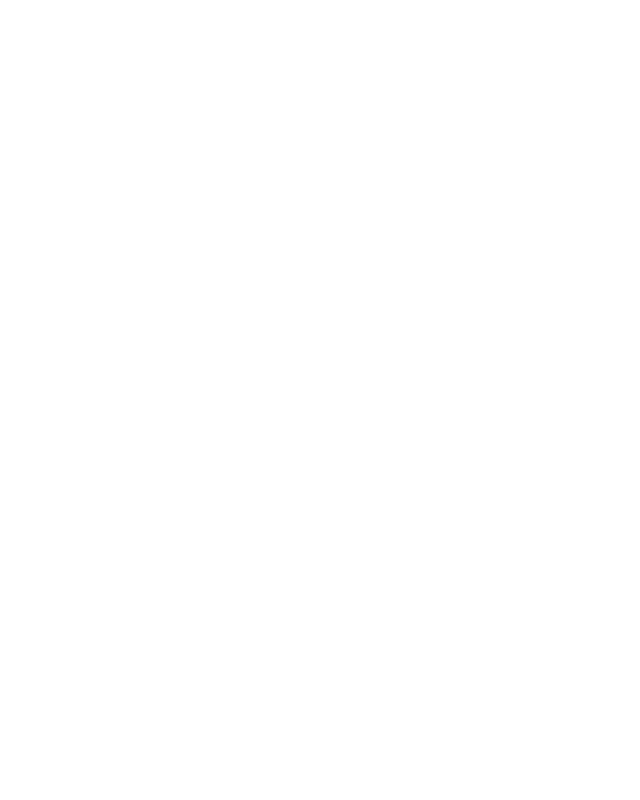
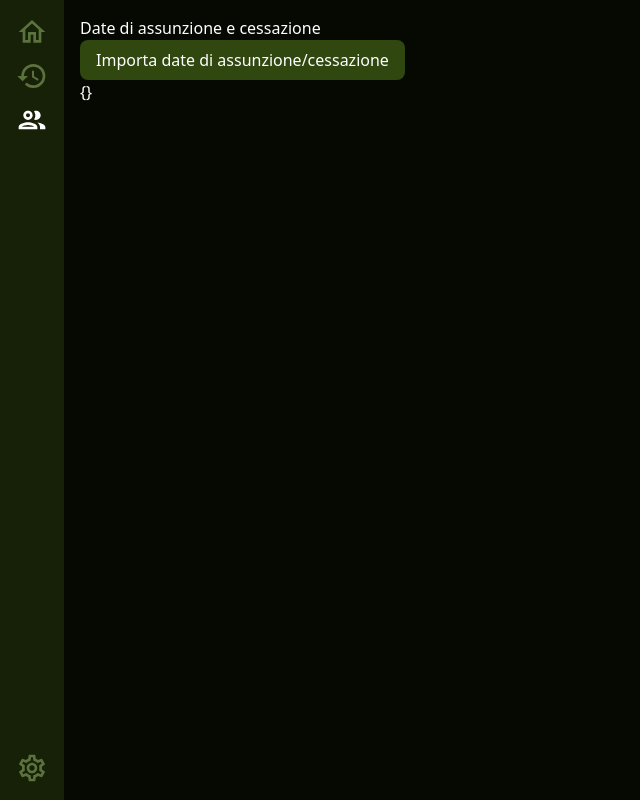
Before and after one commit to mcafi/godimento-banca-ore, a React (Vite) app: page /companies in a window 1280 px wide. Before the commit this address had no page. Shown: the whole page, without its empty margins (0-640 px from the left). Built offline with nearby package versions, Linux system fonts and the light colour scheme.

Commit message:
added import csv file

```diff
--- a/src/components/Navbar.tsx
+++ b/src/components/Navbar.tsx
@@ -5,6 +5,7 @@
 import { NavLink } from "react-router";
 import { Tooltip } from "@material-tailwind/react";
 import { BaselineHistory } from "@/icons/BaselineHistory";
+import { OutlinePeople } from "@/icons/OutlinePeople";
 
 const Navbar: React.FC = () => {
   const { t } = useTranslation();
@@ -40,6 +41,20 @@
             <BaselineHistory className="size-8" />
           </NavLink>
         </Tooltip>
+        <Tooltip
+          placement="right"
+          className="bg-primary-400 ml-5"
+          content={t("companies")}
+        >
+          <NavLink
+            to="/companies"
+            className={({ isActive }) =>
+              clsx("text-primary-400", { "text-white": isActive })
+            }
+          >
+            <OutlinePeople className="size-8" />
+          </NavLink>
+        </Tooltip>
       </div>
       <Tooltip
         placement="right"
--- /dev/null
+++ b/src/hooks/useCompaniesFile.ts
@@ -0,0 +1,166 @@
+import { useState, useEffect } from 'react';
+import { readTextFile, writeTextFile, exists, mkdir } from "@tauri-apps/plugin-fs";
+import { message } from "@tauri-apps/plugin-dialog";
+import { appLocalDataDir, join } from "@tauri-apps/api/path";
+import { CompanyConfig } from '@/types/CompanyConfig';
+import { CompanyCSVEntry } from '@/types/CompanyCSVEntry';
+
+const defaultJson = {};
+
+export function useCompaniesFile() {
+    const [config, setConfig] = useState<CompanyConfig>(defaultJson);
+    const [configPath, setConfigPath] = useState<string | null>(null);
+    const [isLoading, setIsLoading] = useState<boolean>(true);
+    const [error, setError] = useState<string | null>(null);
+
+    useEffect(() => {
+        async function initConfig() {
+            try {
+                const appDataDir = await appLocalDataDir();
+
+                // Crea la directory se non esiste
+                if (!(await exists(appDataDir))) {
+                    await mkdir(appDataDir, { recursive: true });
+                }
+
+                const configFilePath = await join(appDataDir, "companies.json");
+                setConfigPath(configFilePath);
+
+                const fileExists = await exists(configFilePath);
+
+                if (fileExists) {
+                    await loadConfig(configFilePath);
+                } else {
+                    await writeTextFile(configFilePath, JSON.stringify(defaultJson, null, 2));
+                    setConfig(defaultJson);
+                    setIsLoading(false);
+                }
+            } catch (err) {
+                setError(`Errore durante l'inizializzazione della configurazione: ${err}`);
+                setIsLoading(false);
+            }
+        }
+
+        initConfig();
+    }, []);
+
+    async function patchConfig(newEntries: CompanyCSVEntry[]) {
+
+        const updatedConfig = { ...config };
+
+        newEntries.forEach(entry => {
+            if (!updatedConfig[entry["Codice azienda"]]) {
+                updatedConfig[entry["Codice azienda"]] = {
+                    denominazione: entry["Denominazione"],
+                    dipendenti: {}
+                };
+            }
+            updatedConfig[entry["Codice azienda"]].dipendenti[entry["Dipendente"]] = {
+                nome: entry["Nome"],
+                cognome: entry["Cognome"],
+                codiceFiscale: entry["Codice fiscale"],
+                dataAssunzione: entry["Data assunzione"],
+                dataCessazione: entry["Data cessazione"]
+            };
+        })
+
+        setConfig({ ...updatedConfig });
+
+        await saveConfig({ ...updatedConfig });
+    }
+
+    // Carica la configurazione dal file
+    async function loadConfig(path: string) {
+        try {
+            setIsLoading(true);
+            setError(null);
+
+            const configContent = await readTextFile(path);
+            const parsedConfig = JSON.parse(configContent);
+
+            // Verifica che la configurazione sia valida e integra i valori di default
+            const validatedConfig = {
+                ...defaultJson,
+                ...parsedConfig
+            };
+
+            setConfig(validatedConfig);
+        } catch (err) {
+            setError(`Errore durante il caricamento della configurazione: ${err}`);
+            await message(`Errore durante il caricamento della configurazione: ${err}`, {
+                title: "Errore",
+                kind: "error",
+            });
+
+            // In caso di errore, usa la configurazione predefinita
+            setConfig(defaultJson);
+        } finally {
+            setIsLoading(false);
+        }
+    }
+
+    // Salva la configurazione nel file
+    async function saveConfig(newConfig: CompanyConfig) {
+        if (!configPath) return;
+
+        try {
+            setIsLoading(true);
+            setError(null);
+
+            const configString = JSON.stringify(newConfig, null, 2);
+            await writeTextFile(configPath, configString);
+
+            console.log(configPath)
+
+            await message("Configurazione salvata con successo", {
+                title: "Successo",
+                kind: "info",
+            });
+        } catch (err) {
+            setError(`Errore durante il salvataggio della configurazione: ${err}`);
+            await message(`Errore durante il salvataggio della configurazione: ${err}`, {
+                title: "Errore",
+                kind: "error",
+            });
+        } finally {
+            setIsLoading(false);
+        }
+    }
+
+    // Ripristina la configurazione ai valori predefiniti
+    async function resetConfig() {
+        try {
+            setIsLoading(true);
+            setError(null);
+
+            if (!configPath) return;
+
+            setConfig(defaultJson);
+            const configString = JSON.stringify(defaultJson, null, 2);
+            await writeTextFile(configPath, configString);
+
+            await message("Configurazione ripristinata ai valori predefiniti", {
+                title: "Successo",
+                kind: "info",
+            });
+        } catch (err) {
+            setError(`Errore durante il ripristino della configurazione: ${err}`);
+            await message(`Errore durante il ripristino della configurazione: ${err}`, {
+                title: "Errore",
+                kind: "error",
+            });
+        } finally {
+            setIsLoading(false);
+        }
+    }
+
+    return {
+        config,
+        patchConfig,
+        saveConfig,
+        resetConfig,
+        configPath,
+        isLoading,
+        error
+    };
+}
--- /dev/null
+++ b/src/icons/OutlinePeople.tsx
@@ -0,0 +1,18 @@
+import { SVGProps } from "react";
+
+export function OutlinePeople(props: SVGProps<SVGSVGElement>) {
+  return (
+    <svg
+      xmlns="http://www.w3.org/2000/svg"
+      viewBox="0 0 24 24"
+      width="1em"
+      height="1em"
+      {...props}
+    >
+      <path
+        fill="currentColor"
+        d="M9 13.75c-2.34 0-7 1.17-7 3.5V19h14v-1.75c0-2.33-4.66-3.5-7-3.5M4.34 17c.84-.58 2.87-1.25 4.66-1.25s3.82.67 4.66 1.25zM9 12c1.93 0 3.5-1.57 3.5-3.5S10.93 5 9 5S5.5 6.57 5.5 8.5S7.07 12 9 12m0-5c.83 0 1.5.67 1.5 1.5S9.83 10 9 10s-1.5-.67-1.5-1.5S8.17 7 9 7m7.04 6.81c1.16.84 1.96 1.96 1.96 3.44V19h4v-1.75c0-2.02-3.5-3.17-5.96-3.44M15 12c1.93 0 3.5-1.57 3.5-3.5S16.93 5 15 5c-.54 0-1.04.13-1.5.35c.63.89 1 1.98 1 3.15s-.37 2.26-1 3.15c.46.22.96.35 1.5.35"
+      ></path>
+    </svg>
+  );
+}
--- a/src/locales/it/translation.json
+++ b/src/locales/it/translation.json
@@ -4,5 +4,6 @@
   },
   "title": "Banca ore",
   "file_history": "File recenti",
-  "settings": "Impostazioni"
+  "settings": "Impostazioni",
+  "companies": "Aziende"
 }
--- a/src/main.tsx
+++ b/src/main.tsx
@@ -3,11 +3,12 @@
 import File from "./views/File";
 import { BrowserRouter, Route, Routes } from "react-router";
 import Settings from "./views/Settings";
+import FileHistory from "./views/History";
+import Companies from "./views/Companies";
 import Layout from "./layout/Layout";
 import "./main.css";
 
 import "./i18n";
-import FileHistory from "./views/History";
 
 ReactDOM.createRoot(document.getElementById("root") as HTMLElement).render(
   <BrowserRouter>
@@ -16,6 +17,7 @@
         <Route index element={<Home />} />
         <Route path="/file" element={<File />} />
         <Route path="/file-history" element={<FileHistory />} />
+        <Route path="/companies" element={<Companies />} />
         <Route path="/settings" element={<Settings />} />
       </Route>
     </Routes>
--- /dev/null
+++ b/src/types/Azienda.ts
@@ -0,0 +1,10 @@
+export type Azienda = {
+    denominazione: string;
+    dipendenti: Record<number, {
+        nome: string;
+        cognome: string;
+        codiceFiscale: string;
+        dataAssunzione: string;
+        dataCessazione: string | null;
+    }>
+}
--- /dev/null
+++ b/src/types/CompanyCSVEntry.ts
@@ -0,0 +1,12 @@
+export type CompanyCSVEntry = {
+    "Codice azienda": number,
+    "Denominazione": string,
+    "Data inizio periodo": string,
+    "Data fine periodo": string,
+    "Dipendente": number,
+    "Nome": string,
+    "Cognome": string,
+    "Codice fiscale": string,
+    "Data assunzione": string,
+    "Data cessazione": string,
+}
--- /dev/null
+++ b/src/types/CompanyConfig.ts
@@ -0,0 +1,3 @@
+import { Azienda } from "./Azienda";
+
+export type CompanyConfig = Record<number, Azienda>;
--- /dev/null
+++ b/src/views/Companies.tsx
@@ -0,0 +1,61 @@
+import { Button } from "../components/Button";
+import { open, message } from "@tauri-apps/plugin-dialog";
+
+import { useTranslation } from "react-i18next";
+
+import Papa from "papaparse";
+import { readTextFile } from "@tauri-apps/plugin-fs";
+import { useCompaniesFile } from "@/hooks/useCompaniesFile";
+import { CompanyCSVEntry } from "@/types/CompanyCSVEntry";
+
+const Companies: React.FC = () => {
+  const { t } = useTranslation();
+
+  const { config, patchConfig } = useCompaniesFile();
+
+  async function openFile() {
+    const selectedFile = await open({
+      multiple: false,
+      directory: false,
+      filters: [
+        {
+          name: "File CSV",
+          extensions: ["csv"],
+        },
+      ],
+    });
+
+    if (!selectedFile) return;
+
+    if (!selectedFile?.match(/\.csv$/)) {
+      await message("Per favore, seleziona un file in formato .csv", {
+        title: "Errore",
+        kind: "error",
+      });
+      return;
+    }
+
+    console.log("File selezionato:", selectedFile);
+
+    const csvContent = await readTextFile(selectedFile as string);
+    const parsed = Papa.parse(csvContent, {
+      header: true,
+      skipEmptyLines: true,
+    });
+
+    patchConfig(parsed.data as CompanyCSVEntry[]);
+  }
+
+  return (
+    <main className="bg-primary-950 min-h-screen p-4 text-white">
+      <h1>Date di assunzione e cessazione</h1>
+      <div>
+        <Button onClick={openFile}>
+          Importa date di assunzione/cessazione
+        </Button>
+        <div>{JSON.stringify(config, null, 2)}</div>
+      </div>
+    </main>
+  );
+};
+export default Companies;
```
Also changed, not shown: package.json (+20 -17 lines), 1 other file (tests, documents, lock files or other folders).
